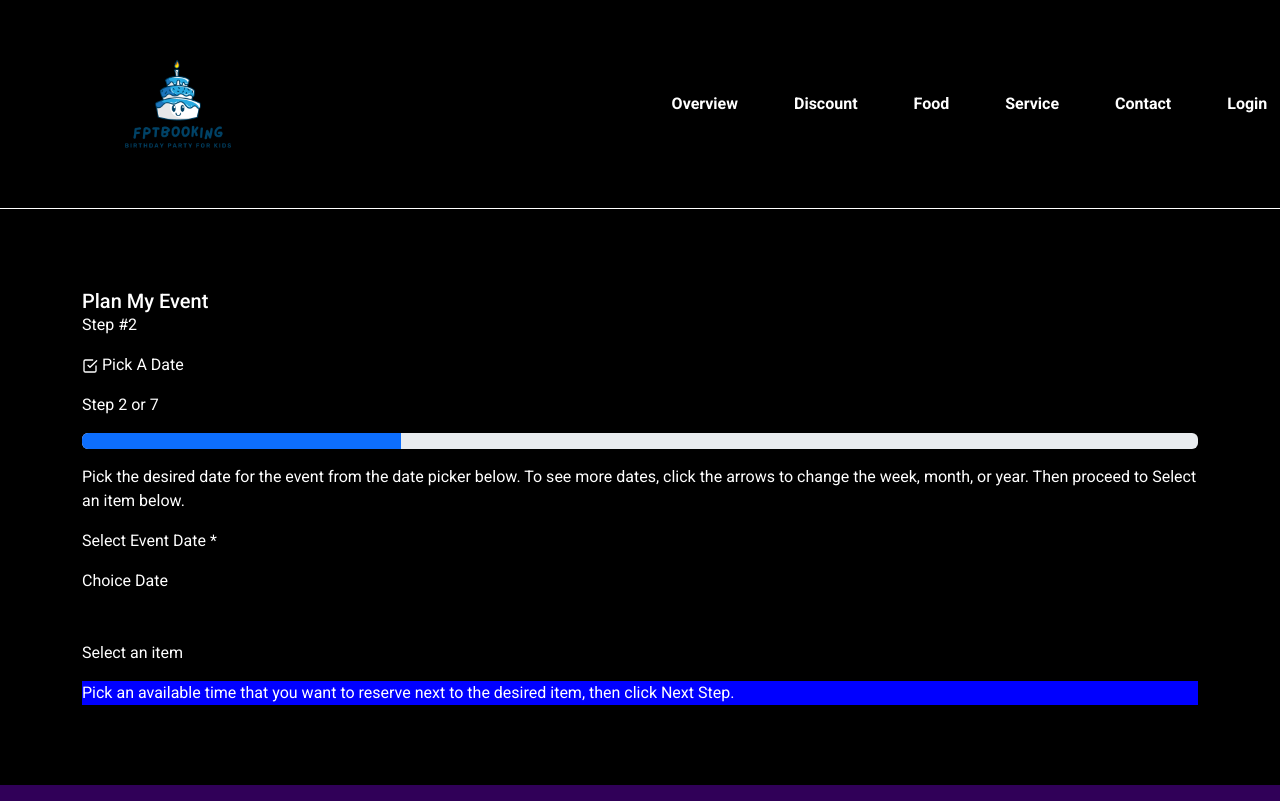
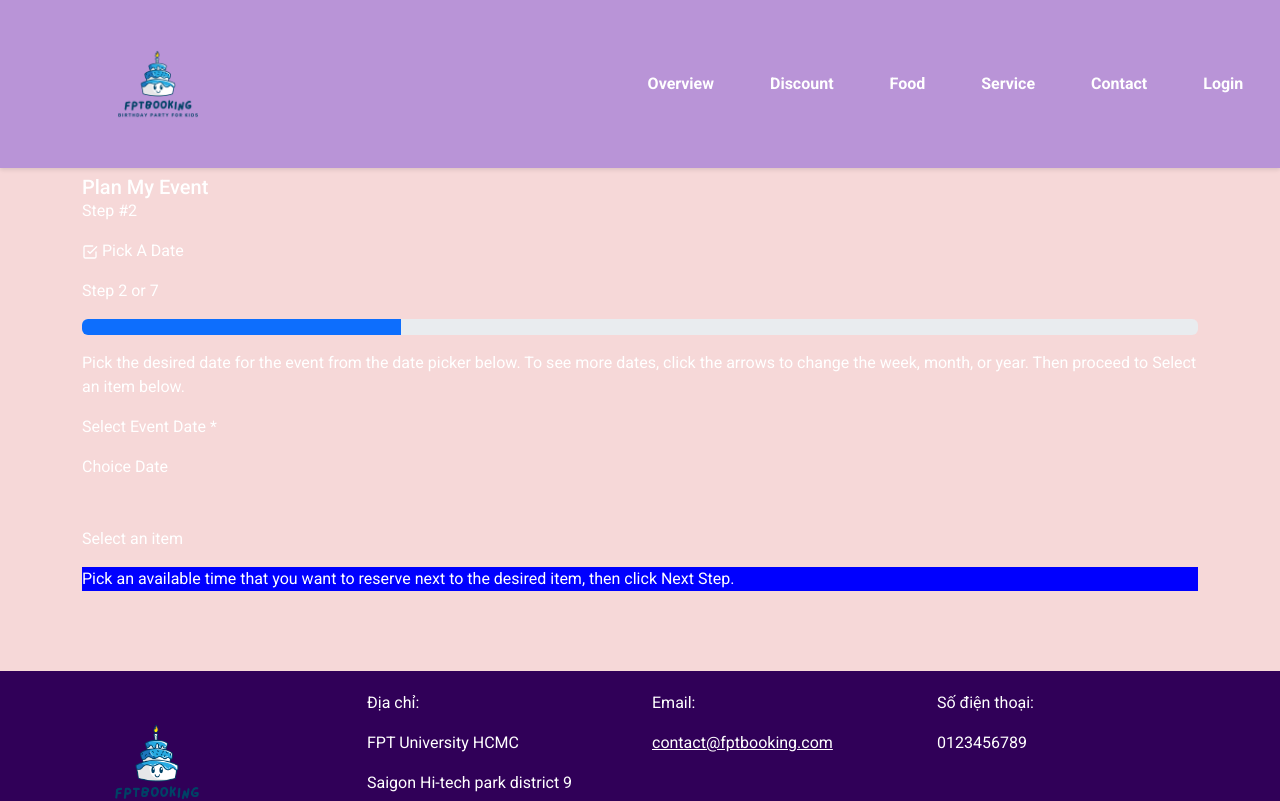
Before and after one commit to hoangleminhtriet/fe, a React (Vite) app in the folder swp/: page /booking2 in a window 1280 px wide. Shown: the top 801 px of the page. Built offline with nearby package versions, Linux system fonts and the light colour scheme.

Commit message:
update css

```diff
--- a/swp/src/component/Header/index.scss
+++ b/swp/src/component/Header/index.scss
@@ -5,16 +5,22 @@
   text-decoration: none;
 }
 
+
 .main-nav {
   display: flex;
   justify-content: space-between;
-  border-bottom: #fff 1px solid;
-  margin-bottom: 5em;
+  position: fixed;
+  top: 0;
+  left: 0;
+  width: 100%;
+  z-index: 1030; /* High z-index to ensure it stays on top */
+  background-color: #b994d7;; /* Or any color based on your design */
+  box-shadow: 0 2px 4px rgba(0,0,0,0.1);
 }
 
 .logo-nav {
-  max-width: 25vw; /* Adjusted from 20svw to 20vw */
-  max-height: 20vh; /* Adjusted from 15svh to 15vh */
+  max-width: 20vw; /* Adjusted from 20svw to 20vw */
+  max-height: 15vh; /* Adjusted from 15svh to 15vh */
 }
 
 .nav-menu-main {
--- a/swp/src/index.css
+++ b/swp/src/index.css
@@ -12,7 +12,7 @@
   flex-direction: column;
   min-height: 100vh;
   max-width: 100vw;
-  background-color: #000000;
+  background-color: #f6d8d8;
   color: #fff;
 }
 
@@ -21,12 +21,31 @@ main {
 }
 
 .content-container {
-  margin: 0;
+  position: fixed; /* Fixed to viewport, not scrolling with the page */
+  top: 100px; /* Adjust this value based on the actual height of your header */
+  left: 50%;
+  transform: translateX(-50%);
+  width: 90%; /* Adjust based on your design preferences */
+  max-width: 600px; /* Or whatever maximum width you prefer */
+  z-index: 1031; /* Just below the header to avoid overlapping */
+  background-color: rgba(
+    255,
+    255,
+    255,
+    0.8
+  ); /* Adjust alpha for more transparency */
+  border-radius: 8px; /* Optional, for styled appearance */
+  padding: 20px; /* Adjust as needed */
+  box-shadow: 0 4px 6px rgba(0, 0, 0, 0.1); /* Optional, for depth */
+  /* display: none; Initially hidden */
 }
 
 .content-item {
-  background-color: #6d488b;
-  color: #cdcaca;
+  /* background-color: #6d488b; */
+  color: #0b0606;
+}
+.overview-content {
+  /* position: fixed; */
 }
 
 @keyframes fadeIn {
--- a/swp/src/page/booking/BookingStep2.jsx
+++ b/swp/src/page/booking/BookingStep2.jsx
@@ -4,7 +4,7 @@ import { FiCheckSquare } from "react-icons/fi";
 
 const BookingStep2 = () => {
   return (
-    <Container>
+    <Container style={{ marginTop: "175px" }}>
       <Card.Title> Plan My Event</Card.Title>
       <Card.Text> Step #2 </Card.Text>
       <CardText>
--- a/swp/src/page/booking/index.jsx
+++ b/swp/src/page/booking/index.jsx
@@ -5,7 +5,7 @@ import SelectCategory from "./SelectCategory/SelectCategory";
 
 const Booking = () => {
   return (
-    <Container>
+    <Container style={{ marginTop: "175px" }}>
       <Card.Title> Plan My Event</Card.Title>
       <Card.Text> Step #1 </Card.Text>
       <CardText>
--- a/swp/src/page/food/index.jsx
+++ b/swp/src/page/food/index.jsx
@@ -4,7 +4,7 @@ import "./index.scss";
 
 export default function Food() {
   return (
-    <div>
+    <div style={{ marginTop: "175px" }}>
       <Container>
         <h1 style={{ textAlign: "center", color: "yellow" }}>
           FPTBOOKING MENU
--- a/swp/src/page/home/index.jsx
+++ b/swp/src/page/home/index.jsx
@@ -5,7 +5,7 @@ import { Link } from "react-router-dom";
 
 const Home = () => {
   return (
-    <div>
+    <div style={{ marginTop: "175px" }}>
       {/*Banner*/}
       <Row className="home-banner">
         <Col className="text-booking">
```
Also changed, not shown: swp/src/page/account/index.jsx (+16 -17 lines).
